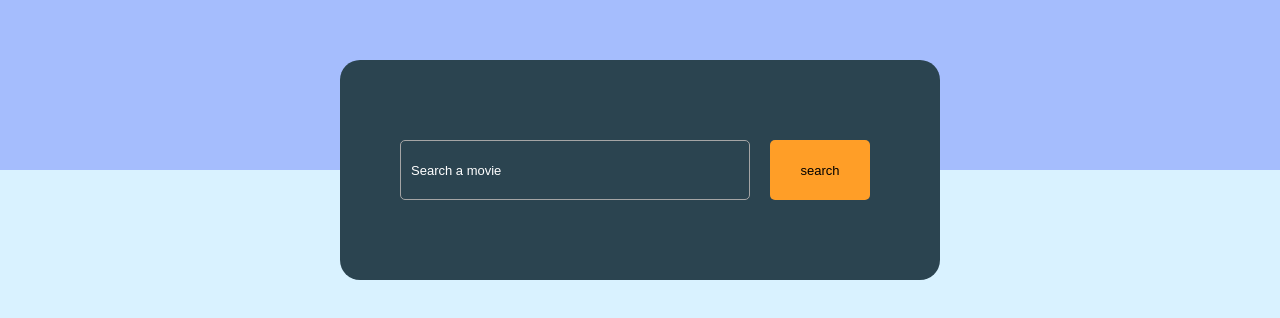
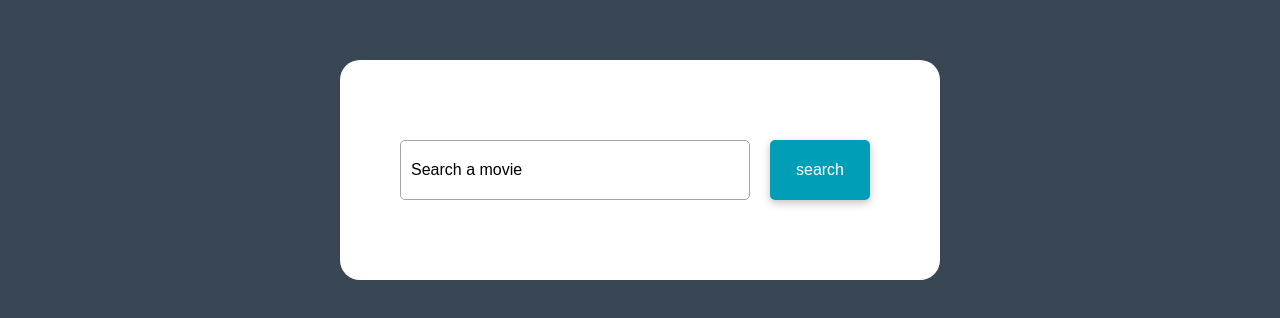
Before and after one commit to Sonagi-R/MovieApp, a website: page View/index.html in a window 1280 px wide. Shown: the part 238-556 px from the top of the page. Drawn offline with Linux system fonts and the light colour scheme.

Commit message:
styling changes, colors mostly

```diff
--- a/View/script.js
+++ b/View/script.js
@@ -1,4 +1,4 @@
-
+const apiKey = "a23e5fd8"
 const searchForm = document.querySelector('#searchForm')
 const movieTitle = document.querySelector('#movieTitle')
 const movieImage = document.querySelector('#movieImage')
--- a/View/style.css
+++ b/View/style.css
@@ -1,12 +1,20 @@
+:root {
+    --dark-slate-gray: #384753;
+    --khaki: #b0a084ff;
+    --moonstone: #009fb7ff;
+    --dark-moonstone: ;
+    --light-sand: #FEF9DC;
+    --thistle: #d4c1ecff;
+}
+
 body{
     display: flex;
     flex-direction: column;
     justify-content: center;
     align-items: center;
-    color: white;
-    height: 100vh;
-    overflow: hidden;
-    background: linear-gradient(180deg, #a5bdfd 50%, #d9f2ff 50%);
+    color: black;
+    height: 100dvh;
+    background-color: var(--dark-slate-gray);
 }
 
 *{
@@ -14,13 +22,13 @@ body{
 }
 
 ::placeholder{
-    color: white;
+    color: black;
 }
 
 main{
     width: 600px;
     padding: 60px;
-    background-color: #2b4450;
+    background-color: white;
     border-radius: 20px;
 }
 
@@ -34,7 +42,7 @@ main{
 
 #searchBar{
     background-color: rgba(255, 255, 255, 0);
-    color: white;
+    color: black;
     border: 1px solid rgb(165, 165, 165);
     height: 60%;
     padding-left: 10px;
@@ -43,16 +51,21 @@ main{
 }
 
 #searchButton{
-    background-color: rgb(255, 158, 39);
-    color: black;
+    background-color: var(--moonstone);
+    color: white;
     border: none;
     height: 60%;
     width: 100px;
     border-radius: 5px;
+    box-shadow: rgba(0, 0, 0, 0.24) 0px 3px 8px;
+}
+#searchButton:hover{
+    background-color: rgb(4, 126, 145);
+    transition: all 0.2s;
 }
 
 #searchBar, #searchButton{
-    font-size: small;
+    font-size: medium;
     font-weight: 400;
 }
 
```
